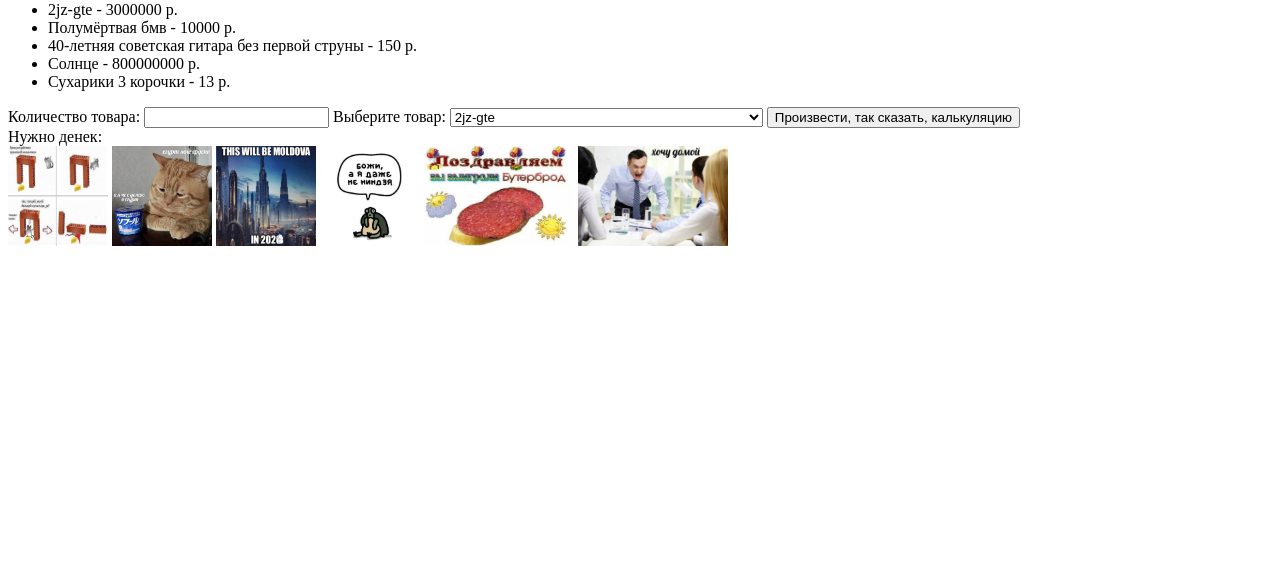
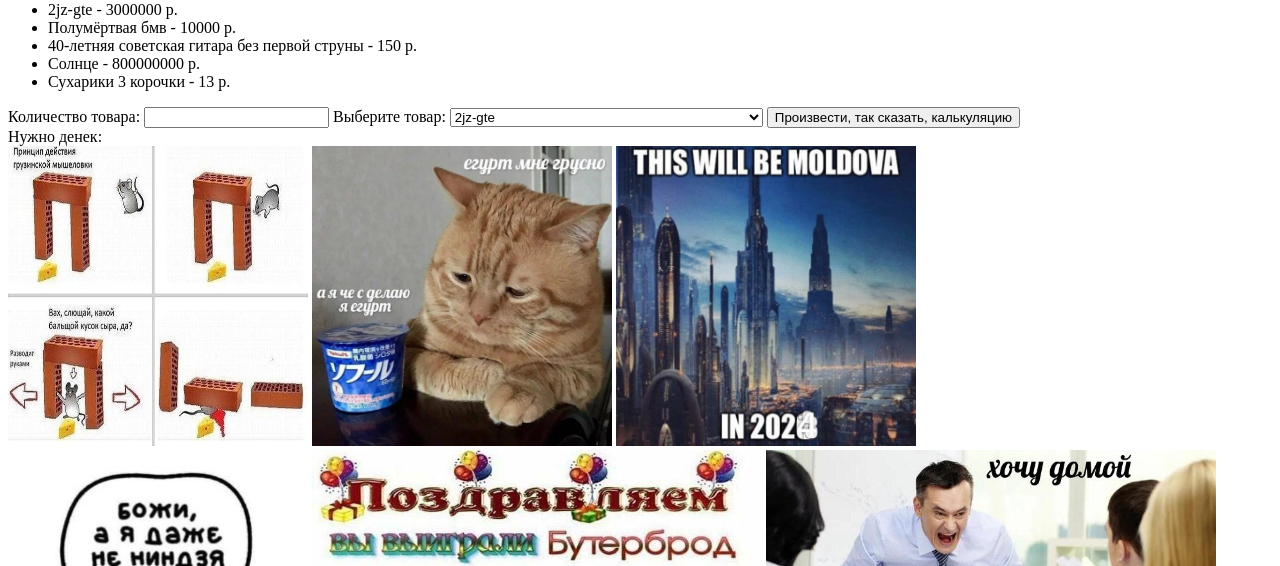
Before and after one commit to Chezem141/Chezem141.github.io, a plain HTML site: page Task6/index.html in a window 1280 px wide. Shown: the part 234-800 px from the top of the page. Drawn offline with Linux system fonts and the light colour scheme.

Commit message:
Add memes

```diff
--- a/Task6/index.html
+++ b/Task6/index.html
@@ -53,12 +53,13 @@
     <script src="serv_calc.js" defer></script>
 
     <memes>
-        <img src="./memes/1.jpg" width="100" height="100" alt="1">
-        <img src="./memes/2.png" width="100" height="100" alt="2">
-	<img src="./memes/3.jpg" width="100" height="100" alt="3">
-	<img src="./memes/4.jpg" width="100" height="100" alt="4">
-	<img src="./memes/5.jpg" width="150" height="100" alt="5">
-	<img src="./memes/6.jpg" width="150" height="100" alt="6">
+        <img src="./memes/1.jpg" width="300" height="300" alt="1">
+        <img src="./memes/2.png" width="300" height="300" alt="2">
+	<img src="./memes/3.jpg" width="300" height="300" alt="3">
+    </br>
+	<img src="./memes/4.jpg" width="300" height="300" alt="4">
+	<img src="./memes/5.jpg" width="450" height="300" alt="5">
+	<img src="./memes/6.jpg" width="450" height="300" alt="6">
     </memes>
 </body>
 </html>
```
